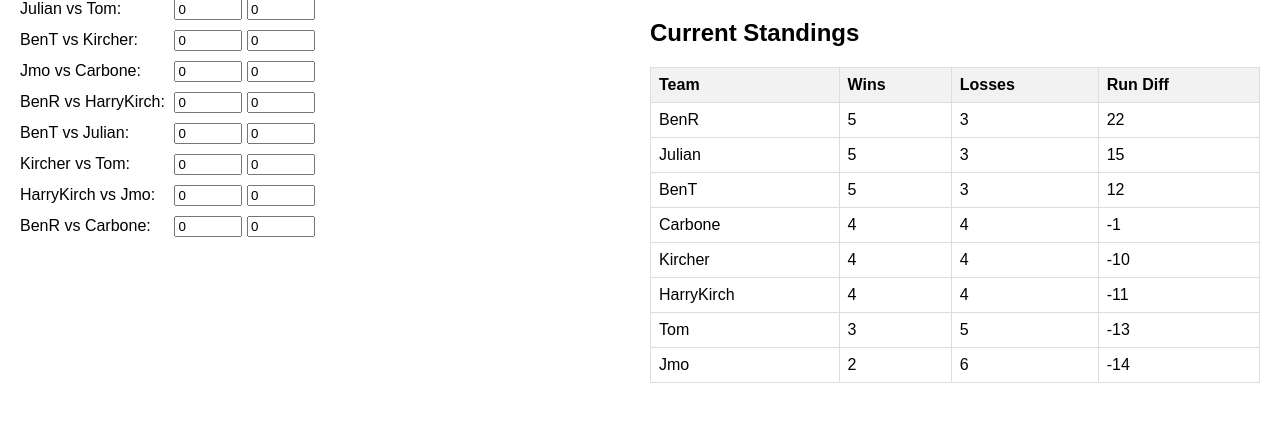
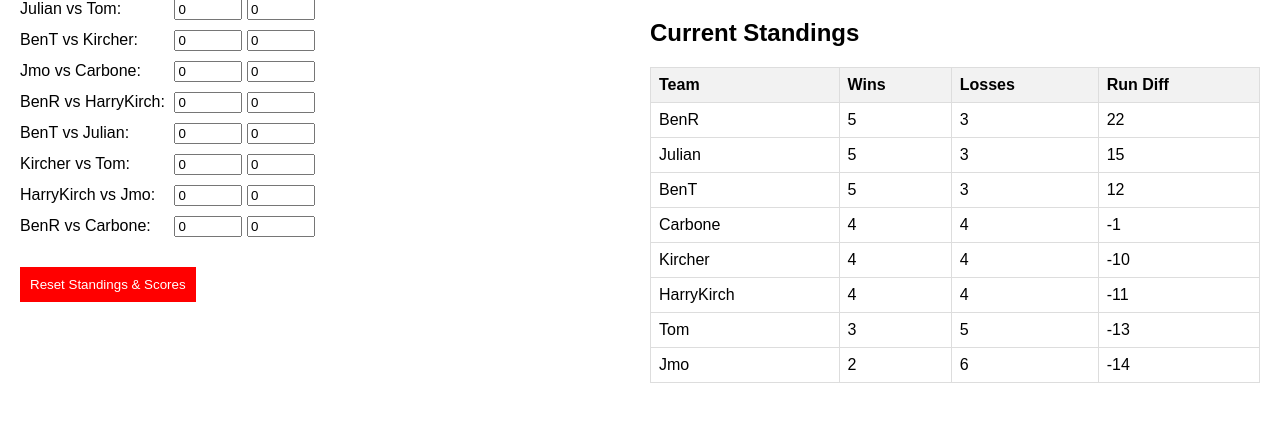
Before and after one commit to JohnKircher/SluggersPlayoffs, a Flask app: page /enter-scores in a window 1280 px wide. Shown: the part 81-503 px from the top of the page. Run offline with Flask 3, Linux system fonts and the light colour scheme.

Commit message:
changes made

```diff
--- a/app.py
+++ b/app.py
@@ -345,5 +345,22 @@ def update_score():
     return jsonify({'standings_html': standings_html})
 
 
+@app.route('/reset-scores', methods=['POST'])
+def reset_scores():
+    global previous_scores  # Reset all stored scores
+    previous_scores = {i: (0, 0) for i in range(len(remaining_games))}
+
+    # Reset standings to original values
+    standings = base_standings.copy()
+
+    # Sort standings
+    sorted_standings = sorted(standings.keys(), key=lambda x: (standings[x]['wins'], standings[x]['run_diff']), reverse=True)
+
+    # Render the updated standings table
+    standings_html = render_template('standings_table.html', standings=standings, sorted_standings=sorted_standings)
+
+    return jsonify({'standings_html': standings_html})
+
+
 if __name__ == '__main__':
     app.run(debug=True)
--- a/templates/enter_scores.html
+++ b/templates/enter_scores.html
@@ -62,26 +62,14 @@
                     </div>
                 {% endfor %}
             </form>
+            <button onclick="resetScores()" style="margin-top: 20px; background: red; color: white; padding: 10px; border: none; cursor: pointer;">
+                Reset Standings & Scores
+            </button>
         </div>
         <div class="standings">
             <h2>Current Standings</h2>
             <div id="standings-table">
-                <table>
-                    <tr>
-                        <th>Team</th>
-                        <th>Wins</th>
-                        <th>Losses</th>
-                        <th>Run Diff</th>
-                    </tr>
-                    {% for team in sorted_standings %}
-                    <tr>
-                        <td>{{ team }}</td>
-                        <td>{{ standings[team]['wins'] }}</td>
-                        <td>{{ standings[team]['losses'] }}</td>
-                        <td>{{ standings[team]['run_diff'] }}</td>
-                    </tr>
-                    {% endfor %}
-                </table>
+                {% include 'standings_table.html' %}
             </div>
         </div>
     </div>
@@ -107,8 +95,21 @@
             .then(response => response.json())
             .then(data => {
                 document.getElementById('standings-table').innerHTML = data.standings_html;
+                document.getElementById('probabilities-table').innerHTML = data.probabilities_html;
             })
             .catch(error => console.error('Error updating score:', error));
+        }
+
+        function resetScores() {
+            fetch('/reset-scores', {
+                method: 'POST'
+            })
+            .then(response => response.json())
+            .then(data => {
+                document.getElementById('standings-table').innerHTML = data.standings_html;
+                document.querySelectorAll("input[type='number']").forEach(input => input.value = 0);
+            })
+            .catch(error => console.error('Error resetting scores:', error));
         }
     </script>
 </body>
```
